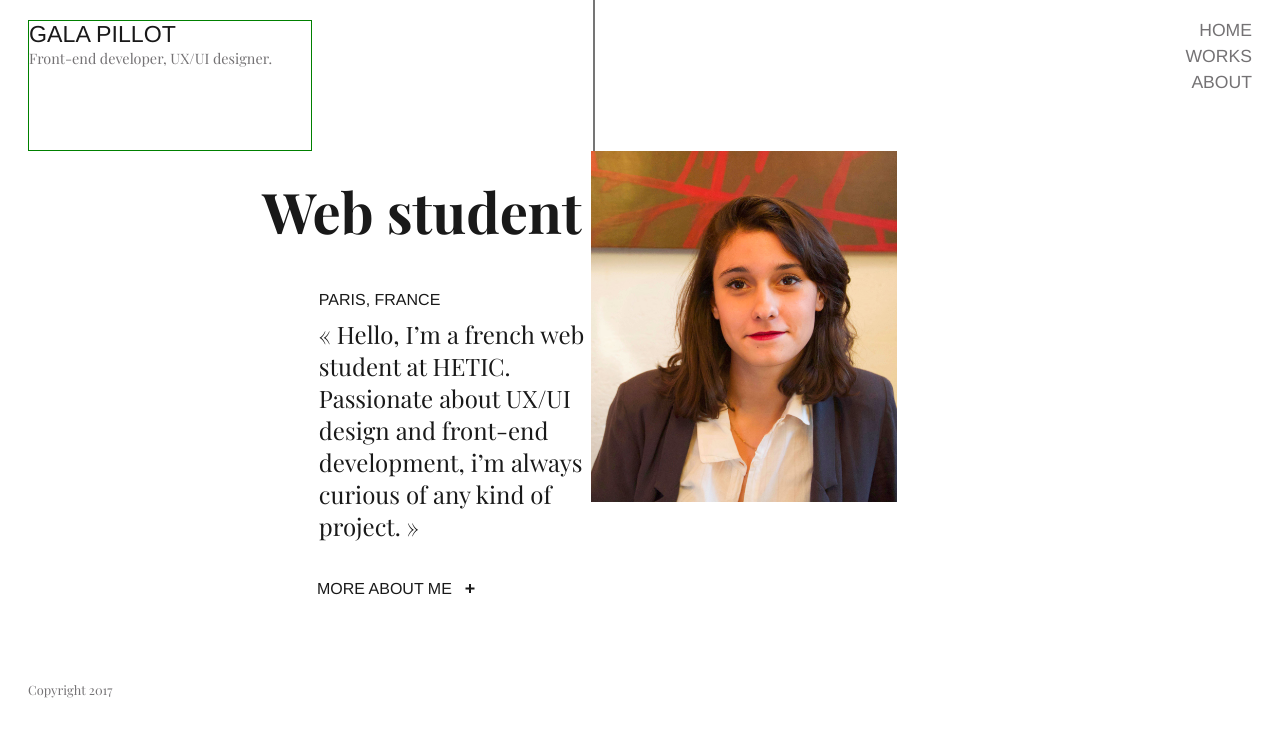
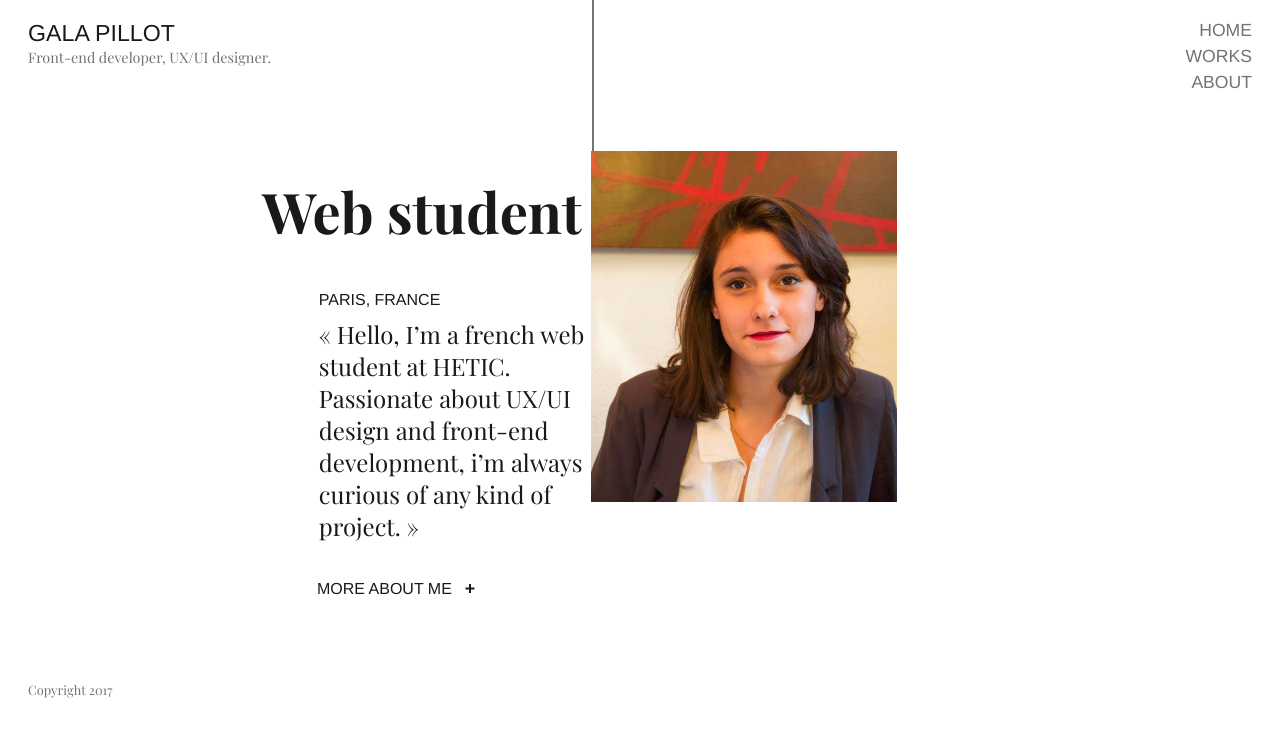
Before and after one commit to Galalafm-zz/Portfolio, a plain HTML site: page index.html in a window 1280 px wide. Drawn offline with nearby package versions, Linux system fonts and the light colour scheme.

Commit message:
:bug: fixing bug responsive

```diff
--- a/styles/medias.css
+++ b/styles/medias.css
@@ -1027,11 +1027,7 @@
 
 }
 
-@media screen and (max-height: 800px) {
-
-  .Container_Name {
-    border:1px solid green;
-  }
+@media screen and (min-width: 900px) and (max-height: 800px) {
 
   .Container {
     margin: 20px 20px 0px 20px;
@@ -1076,7 +1072,7 @@
   }
 }
 
-@media screen and (max-height: 600px) {
+@media screen and (min-width: 900px) and (max-height: 600px) {
 
   .Container {
     margin: 10px 10px 0px 10px;
```
Also changed, not shown: images/airfrance.jpg (deleted).
